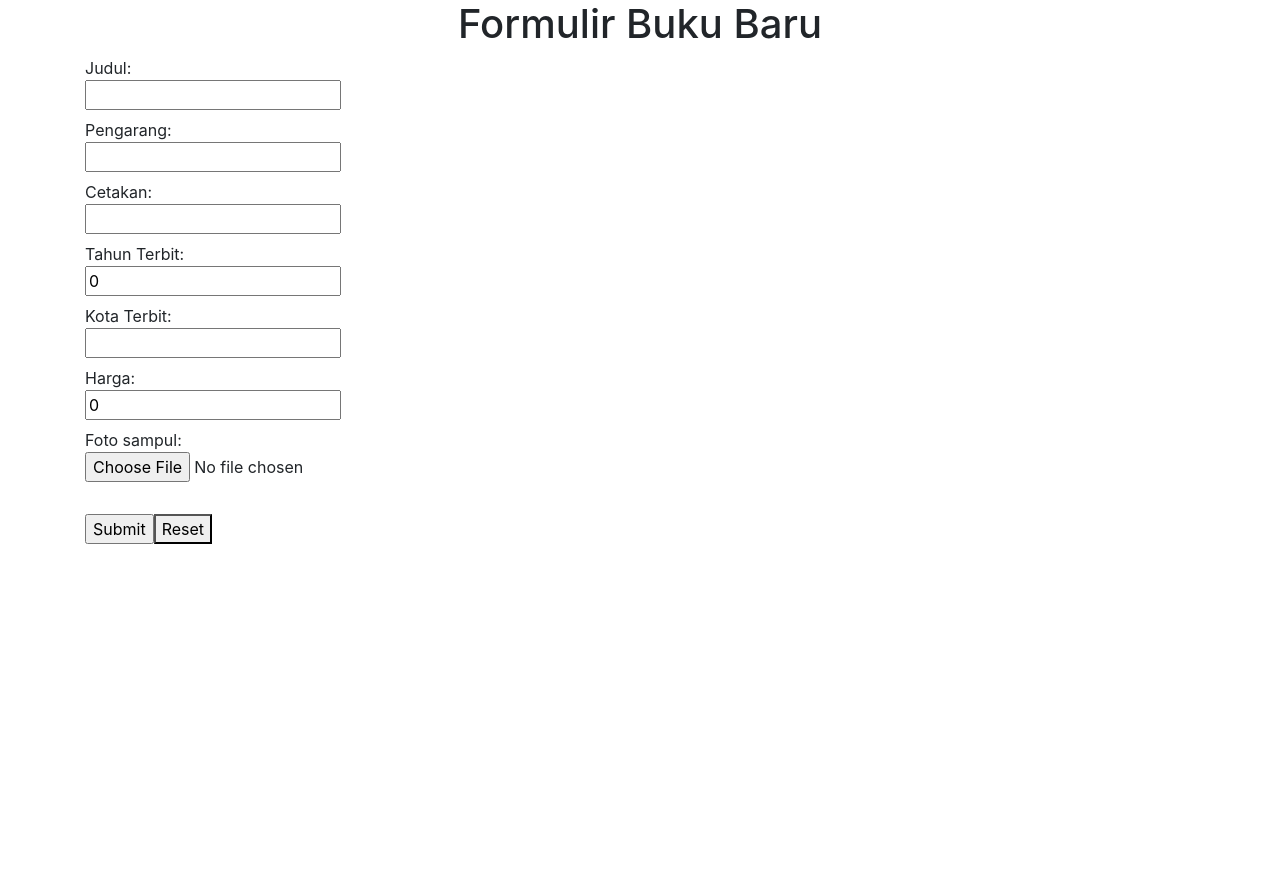
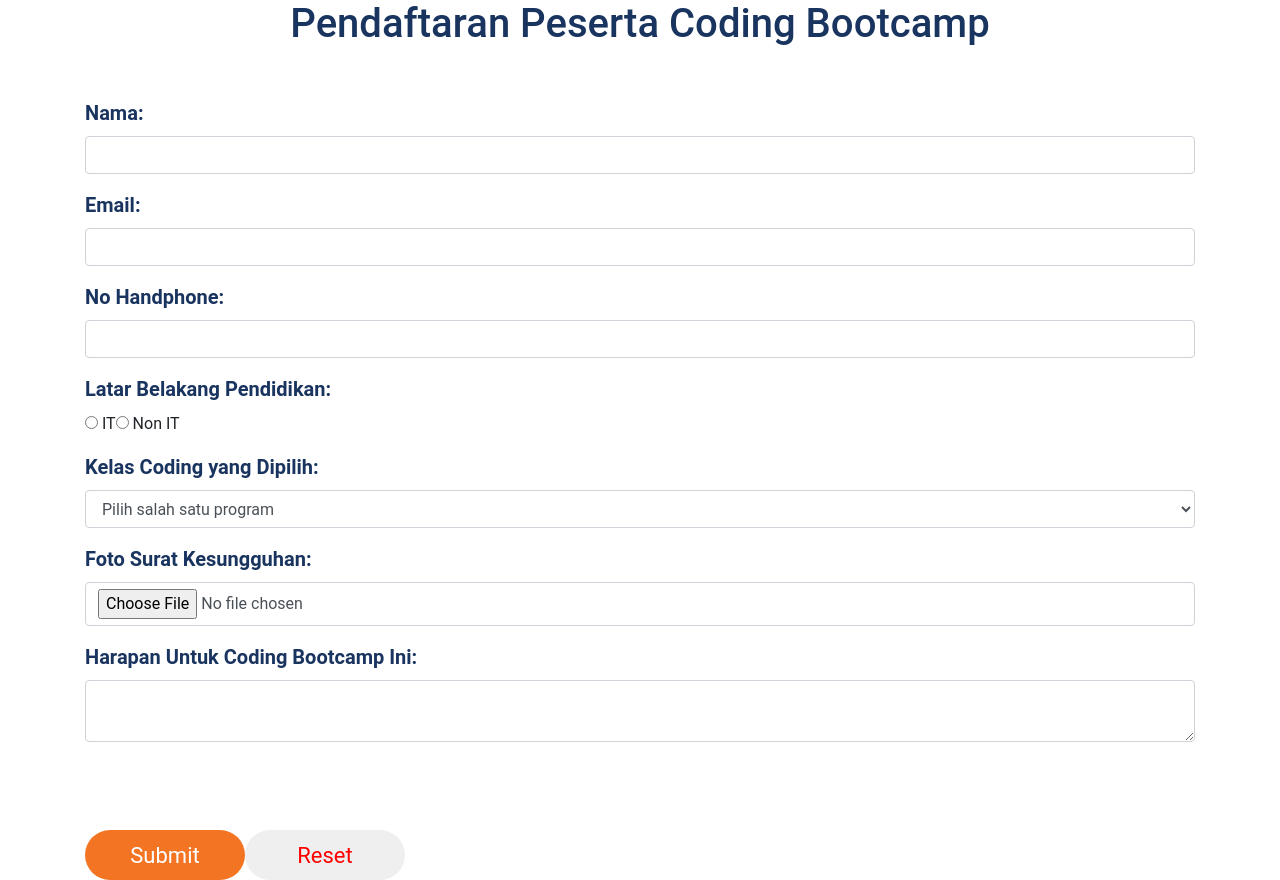
Before and after one commit to Rahmanwghazi/AlterraFrontendTask, a React (Create React App) app: page / in a window 1280 px wide. Before the commit the page ends 800 px from the top, so only its background shows below. Built offline with nearby package versions, Linux system fonts and the light colour scheme.

Commit message:
form task

```diff
--- /dev/null
+++ b/src/pages/Form.css
@@ -0,0 +1,45 @@
+html, body {
+	font-family: "Roboto", sans-serif;
+}
+
+form {
+    margin-right: auto;
+}
+
+label {
+    font-size: 20px;
+    font-weight: 600;
+    color: #19345F;
+}
+
+h1 {
+    color: #19345F;
+    margin-bottom: 50px;
+}
+
+.btn-p {
+    background-color: #F37524;
+    color: #ffffff;
+    border-radius: 50px;
+    font-size: 22px;
+    width: 160px;
+    height: 50px;
+}
+
+.btn-p:hover {
+    background-color: #19345F;
+    color: white !important;
+}
+
+.btn-r {
+    color: red;
+    border-radius: 50px;
+    font-size: 22px;
+    width: 160px;
+    height: 50px;
+}
+
+.btn-r:hover {
+    background-color: red;
+    color: white !important;
+}
--- a/src/pages/Form.jsx
+++ b/src/pages/Form.jsx
@@ -1,28 +1,66 @@
-import React, { useState, useRef} from 'react';
+import React, { useState, useRef } from 'react';
+import './Form.css'
 
-export default function FormPage(){
-    const emptyData ={
-        judul: "",
-        pengarang: "",
-        cetakan: "",
-        tahunTerbit: 0,
-        kotaTerbit: "",
-        harga: 0
+export default function FormPage() {
+    const surat = useRef(null);
+    const emptyData = {
+        nama: "",
+        email: "",
+        handphone: "",
+        harapan: ""
     }
+    const [data, setData] = useState(emptyData);
+    const [nameErrMsg, setNameErrMsg] = useState();
+    const [emailErrMsg, setEmailErrMsg] = useState();
+    const [hpErrMsg, setHpErrMsg] = useState();
+    const [option] = useState([
+        {
+            label: "Pilih salah satu program",
+            value: "",
+        },
+        {
+            label: "Coding Backend with Golang",
+            value: "Coding Backend with Golang"
+        },
+        {
+            label: "Coding Frontend with ReactJS",
+            value: "Coding Frontend with ReactJS"
+        },
+        {
+            label: "Fullstack Developer",
+            value: "Fullstack Developer"
+        }
+    ]);
 
-    const [data, setData] = useState(emptyData)
-    const fotoSampul = useRef(null)
-    const regex = /^[A-Za-z ]*$/;
-    const [errMsg, setErrMsg] = useState("")
+    const nameRegex = /^[A-Za-z ]*$/;
+    const hpRegex = /^[0-9]{9,14}$/;
+    const emailRegex = /^[^\s@]+@[^\s@]+\.[^\s@]+$/
+
     const handleInput = e => {
         const name = e.target.name;
         const value = e.target.value;
 
-        if (name === "pengarang"){
-            if(regex.test(value)){
-               setErrMsg("")
-            }else{
-                setErrMsg("Nama Pengarang Harus Berupa Huruf")
+        if (name === "nama") {
+            if (nameRegex.test(value)) {
+                setNameErrMsg("")
+            } else {
+                setNameErrMsg("Nama Lengkap Harus Berupa Huruf")
+            }
+        }
+
+        if (name === "handphone") {
+            if (hpRegex.test(value)) {
+                setHpErrMsg("")
+            } else {
+                setHpErrMsg("No Handphone Tidak Sesuai")
+            }
+        }
+
+        if (name === "email") {
+            if (emailRegex.test(value)) {
+                setEmailErrMsg("")
+            } else {
+                setEmailErrMsg("Email Tidak Sesuai")
             }
         }
 
@@ -30,59 +68,71 @@ export default function FormPage(){
             ...data,
             [name]: value
         })
-        console.log("ini data",data)
     }
 
     const handleSumbit = (e) => {
-        if(errMsg !== ""){
-            alert("terdapat data yang tidak sesuai")
-        }else{
-            alert(`data buku "${data.judul}" berhasil ditermia`)
+        if ((nameErrMsg !== "") || (hpErrMsg !== "") || (emailErrMsg !== "")) {
+            alert("data pendftar tidak sesuai")
+        } else {
+            alert(`data Pendaftar "${data.nama}" berhasil ditermia`)
+            resetData()
         }
-        resetData()
         e.preventDefault()
     }
 
-    const resetData = () => {
+    const resetData = (item) => {
         setData(emptyData);
-        setErrMsg("");
+        setNameErrMsg("");
+        setHpErrMsg("");
+        setEmailErrMsg("");
+        item.selectedIndex = 0;
     }
+
     return (
         <div className={"container"}>
-        <h1 style={{ "textAlign": "center" }}>Formulir Buku Baru</h1>
-        <form onSubmit={handleSumbit}>
-            <label>
-                Judul:<br/>
-                <input type="text" name="judul" required value={data.judul} onChange={handleInput}/>
-            </label><br/>
-            <label>
-                Pengarang:<br/>
-                <input type="text" name="pengarang" required value={data.pengarang} onChange={handleInput}/>
-            </label><br/>
-            <label>
-                Cetakan:<br/>
-                <input type="text" name="cetakan" value={data.cetakan} onChange={handleInput}/>
-            </label><br/>
-            <label>
-                Tahun Terbit:<br/>
-                <input type="number" name="tahunTerbit" value={data.tahunTerbit} onChange={handleInput}/>
-            </label><br/>
-            <label>
-                Kota Terbit:<br/>
-                <input type="text" name="kotaTerbit" value={data.kotaTerbit} onChange={handleInput}/>
-            </label><br/>
-            <label>
-                Harga:<br/>
-                <input type="number" name="harga" value={data.harga} onChange={handleInput}/>
-            </label><br/>
-            <label>
-                Foto sampul:<br/>
-                <input type="file" ref={fotoSampul}/>
-            </label><br/>
-            <span style={{color:"red"}}>{errMsg}</span><br/>
-            <input type="submit" value="Submit" onSubmit={handleSumbit}/>
-            <button onClick={resetData}>Reset</button>
-        </form>
+            <h1 style={{ "textAlign": "center" }}>Pendaftaran Peserta Coding Bootcamp</h1>
+            <form onSubmit={handleSumbit}>
+                <div className="form-group">
+                    <label>Nama:</label>
+                    <input className="form-control" type="text" name="nama" required value={data.nama} onChange={handleInput} />
+                </div>
+                <div className="form-group">
+                    <label>Email:</label>
+                    <input className="form-control" type="email" name="email" required value={data.email} onChange={handleInput} />
+                </div>
+                <div className="form-group">
+                    <label>
+                        No Handphone: </label>
+                    <input className="form-control" type="text" name="handphone" value={data.handphone} onChange={handleInput} required />
+                </div>
+                <div className="form-group">
+                    <label>Latar Belakang Pendidikan: </label> <br />
+                    <input type="radio" name="pendidikan" value="it" required /> IT
+                    <input type="radio" name="pendidikan" value="non it" /> Non IT
+                </div>
+                <div class="form-group">
+                    <label> Kelas Coding yang Dipilih: </label>
+                    <select className="form-control" required>
+                        {option.map(option => (
+                            <option disabled={option.disabled} value={option.value}>
+                                {option.label}  </option>
+                        ))}
+                    </select>
+                </div>
+                <div class="form-group">
+                    <label>Foto Surat Kesungguhan: </label>
+                    <input className="form-control" type="file" ref={surat} required />
+                </div>
+                <div class="form-group">
+                    <label>Harapan Untuk Coding Bootcamp Ini:</label>
+                    <textarea className="form-control" name="harapan" value={data.harapan} onChange={handleInput} />
+                </div>
+                <span style={{ color: "red" }}>{nameErrMsg}</span><br />
+                <span style={{ color: "red" }}>{emailErrMsg}</span><br />
+                <span style={{ color: "red" }}>{hpErrMsg}</span><br />
+                <input type="submit" className={"btn btn-p"} value="Submit" onSubmit={handleSumbit} />
+                <button className={"btn btn-r"} onClick={resetData}>Reset</button>
+            </form>
         </div>
     )
 }
```
